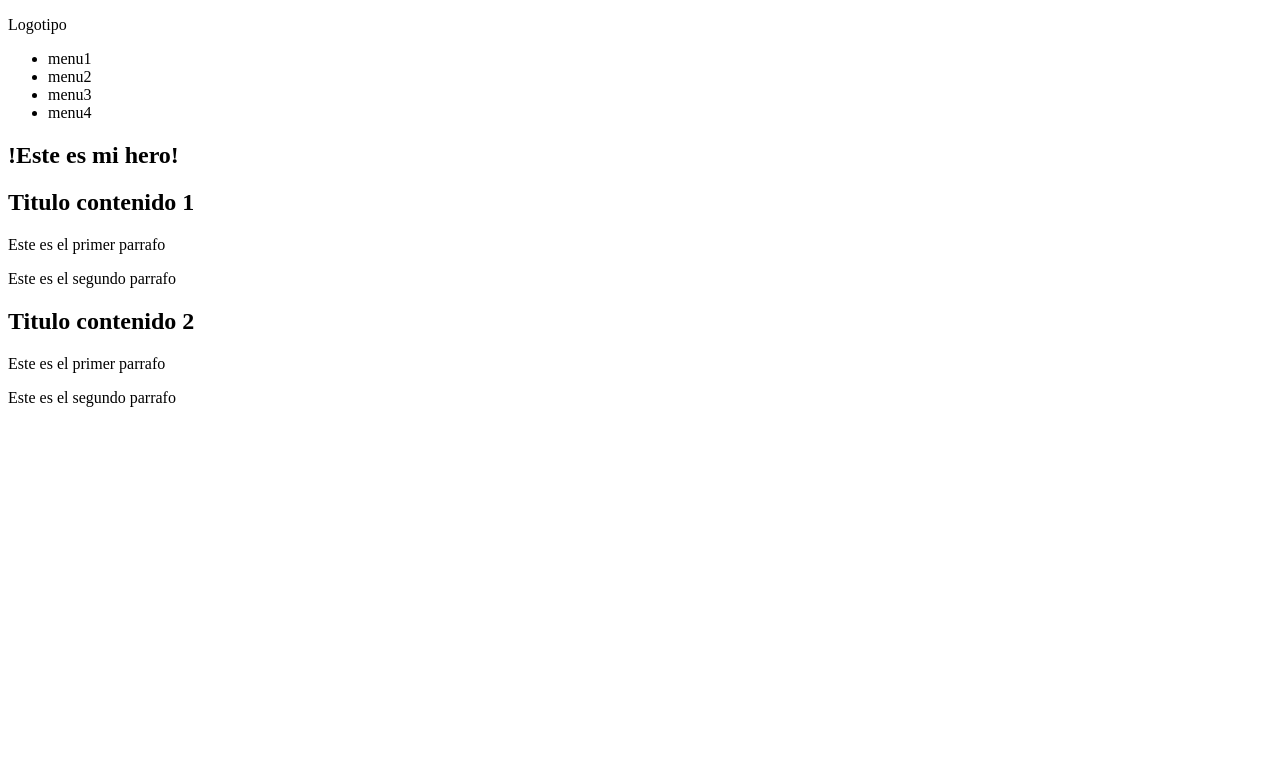
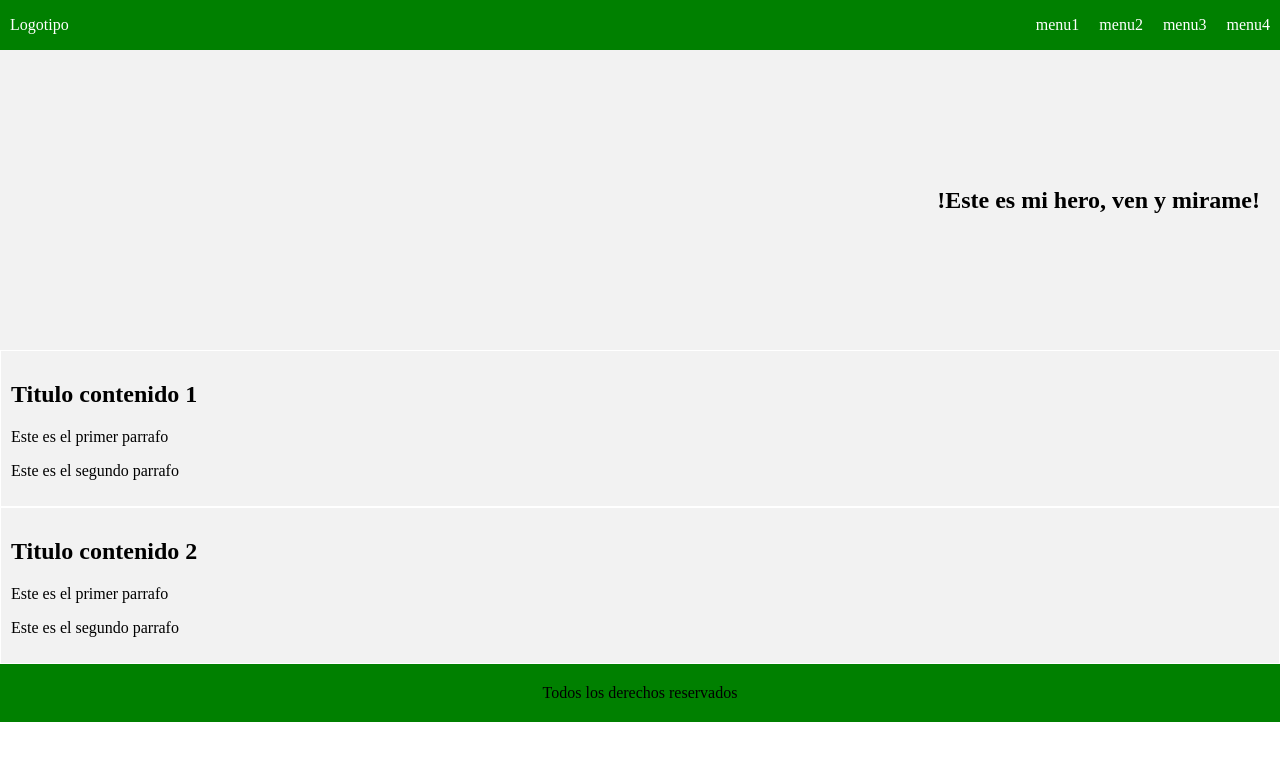
Before and after one commit to eduardostorymaker/Prueba1, a plain HTML site: page index.html in a window 1280 px wide. Drawn offline with Linux system fonts and the light colour scheme.

Commit message:
Carga del landing html y sus estilos

```diff
--- /dev/null
+++ b/estilos.css
@@ -0,0 +1,70 @@
+body {
+  margin: 0;
+}
+
+header {
+  display: flex;
+  width: 100vw;
+  justify-content: space-between;
+  background-color: green;
+}
+
+.logo {
+  padding: 0 10px;
+}
+
+.logo p {
+  color: white;
+}
+
+nav ul {
+  list-style: none;
+  display: flex;
+}
+
+nav ul li {
+  padding: 0 10px;
+  color: white;
+}
+
+nav ul li:hover {
+  color: blue;
+}
+
+main {
+  background-color: #f2f2f2;
+
+
+}
+
+.hero {
+  height: 300px;
+}
+
+.content-hero {
+  display: flex;
+  height: 100%;
+  width: 100%;
+  justify-content: flex-end;
+  align-items: center;
+}
+
+.content-hero h2 {
+  padding: 20px;
+}
+
+.contenido article {
+  border: 1px solid white;
+  padding: 10px;
+}
+
+footer {
+  background-color: green;
+  margin: 0;
+}
+
+footer p {
+  margin: 0;
+  padding: 20px;
+  text-align: center;
+}
--- a/index.html
+++ b/index.html
@@ -1,6 +1,7 @@
 <!DOCTYPE html>
 <html lang="en" dir="ltr">
   <head>
+    <link rel="stylesheet" href="estilos.css">
     <meta charset="utf-8">
     <title></title>
   </head>
@@ -22,7 +23,7 @@
     <main>
       <section class="hero">
         <div class="content-hero">
-          <h2>!Este es mi hero!</h2>
+          <h2>!Este es mi hero, ven y mirame!</h2>
         </div>
       </section>
       <section class="contenido">
@@ -43,7 +44,7 @@
       </section>
     </main>
     <footer>
-
+      <p>Todos los derechos reservados</p>
     </footer>
   </body>
 </html>
```
